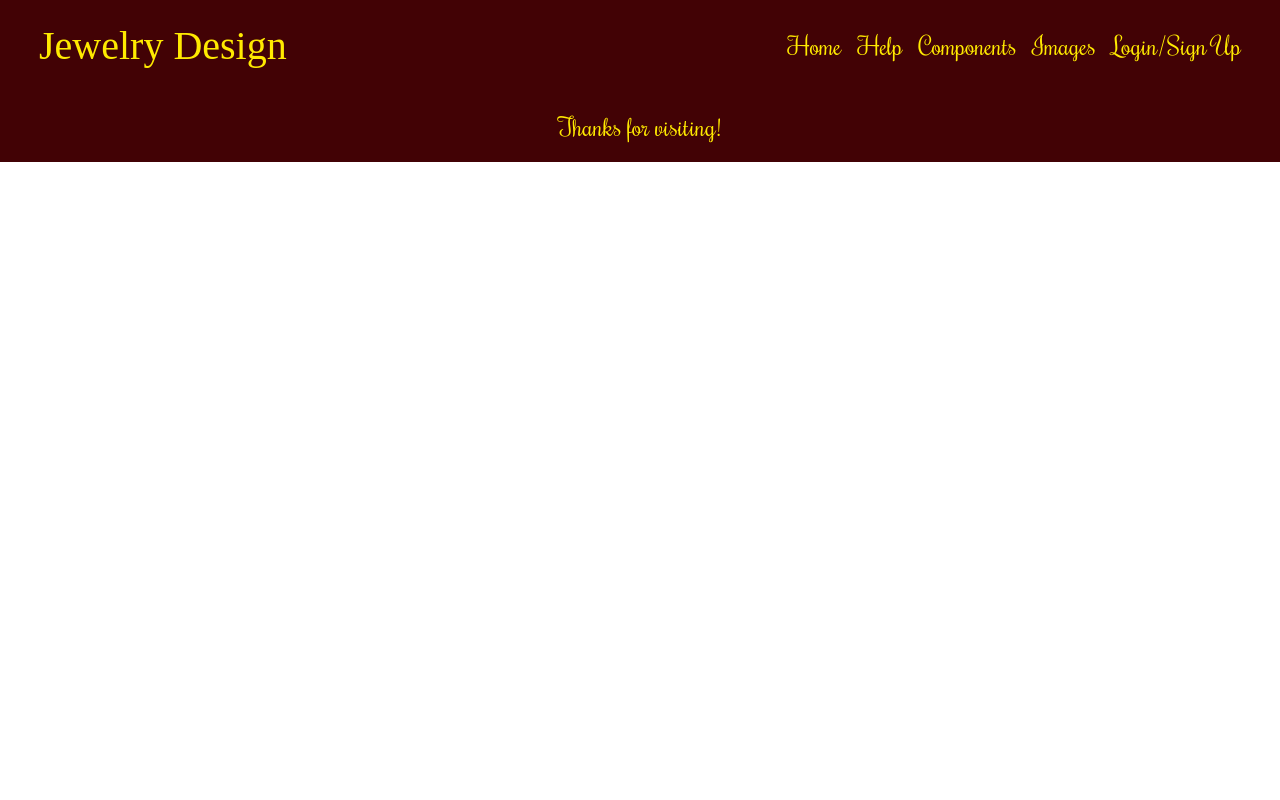
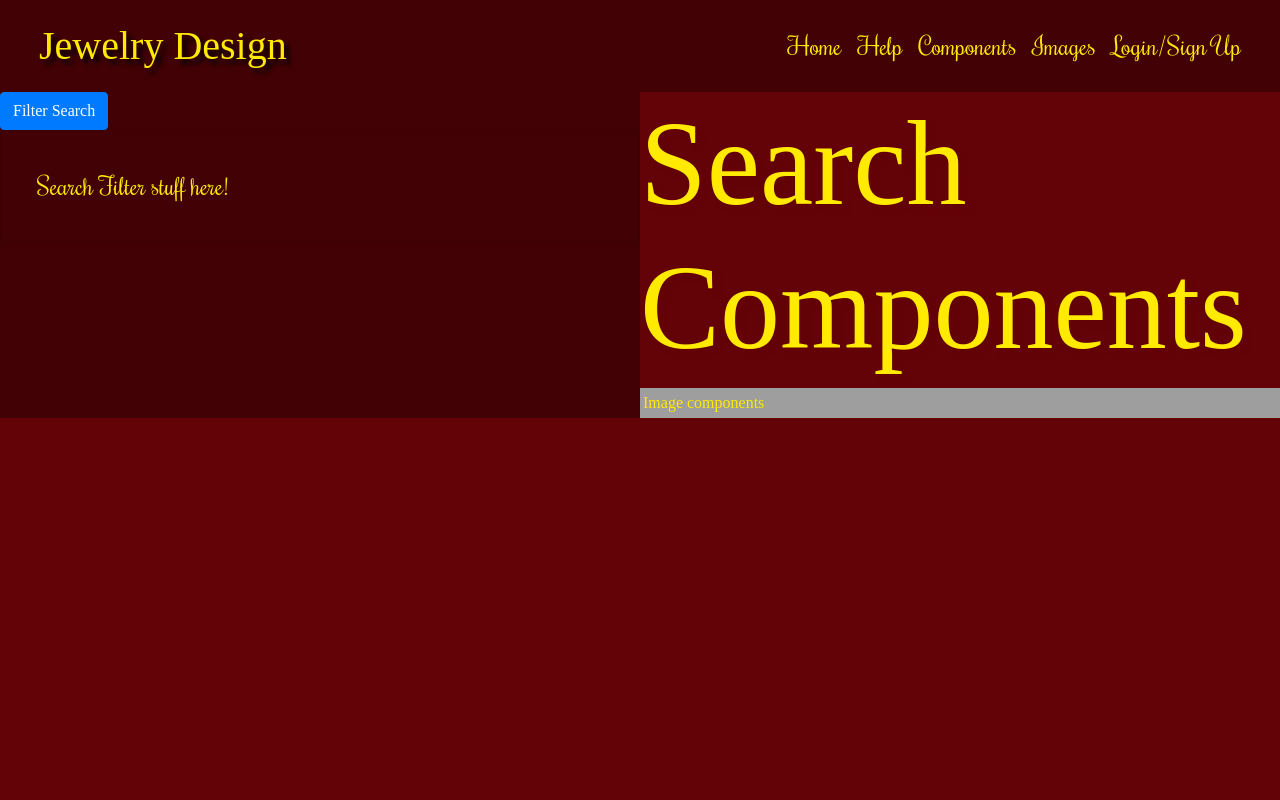
Before and after one commit to MirandaL27/Jewelry-design-app, a React (Create React App) app in the folder client/: page /components in a window 1280 px wide. Shown: the top 800 px of the page. Built offline with nearby package versions, Linux system fonts and the light colour scheme; grey boxes are pictures that could not be loaded; a web font is replaced by a local one.

Commit message:
added more styling and started working on the components page

```diff
--- a/client/src/App.js
+++ b/client/src/App.js
@@ -5,6 +5,7 @@ import { setContext } from '@apollo/client/link/context';
 import Homepage from './pages/Home';
 import Navbar from './components/Navbar';
 import Footer from './components/Footer';
+import Component from './pages/Component';
 const httpLink = createHttpLink({
   uri: '/graphql',
 });
@@ -31,6 +32,7 @@ function App() {
       <Router>
         <Switch>
           <Route exact path='/' component={Homepage} />
+          <Route exact path='/components' component={Component} />
         </Switch>
       </Router>
       <Footer />
--- /dev/null
+++ b/client/src/components/ComponentFilter/index.js
@@ -0,0 +1,11 @@
+import React from "react";
+
+function Footer() {
+    return (
+        <div className = "bg-red gold-font card card-body">
+            <p className = "small p-3 m-0">Search Filter stuff here!</p>
+        </div>
+    );
+}
+
+export default Footer;
--- a/client/src/components/Navbar/index.js
+++ b/client/src/components/Navbar/index.js
@@ -6,7 +6,7 @@ function Navbar(props) {
     return (
         <RNavbar className = "bg-red" expand='lg'>
         <Container fluid>
-          <RNavbar.Brand className = "medium gold-font red-bg-hover transition p-2 rounded" href="/">
+          <RNavbar.Brand className = "medium gold-font red-bg-hover transition p-2 rounded black-text-shadow" href="/">
             Jewelry Design
           </RNavbar.Brand>
           <RNavbar.Toggle aria-controls='navbar' />
@@ -18,7 +18,7 @@ function Navbar(props) {
               <Nav.Link href="/" className = "small gold-font red-bg-hover transition p-2 rounded">
                 Help
               </Nav.Link>
-              <Nav.Link href="/" className = "small gold-font red-bg-hover transition p-2 rounded">
+              <Nav.Link href="/components" className = "small gold-font red-bg-hover transition p-2 rounded">
                 Components
               </Nav.Link>
               <Nav.Link href="/" className = "small gold-font red-bg-hover transition p-2 rounded">
--- a/client/src/index.css
+++ b/client/src/index.css
@@ -7,8 +7,13 @@ body {
 
 h1, h2 {
   font-family: 'Beau Rivage', cursive;
+  text-shadow: 5px 5px 5px rgb(99, 2, 7);
   font-size: 120px;
   font-weight: 400;
+}
+
+.black-text-shadow {
+  text-shadow: 5px 5px 5px rgb(0, 0, 0);
 }
 
 h3 {
@@ -22,7 +27,7 @@ h6 {
   font-family: 'Rochester', cursive;}
 
 .list-style{
-  list-style-type: "\1F538";
+  list-style-image: url('./assets/red_diamond.png');
 }
 
 .medium {
@@ -72,6 +77,9 @@ border-style: solid;
 .bg-red {
   background-color: rgb(66, 2, 5);;
 }
+.red-box-shadow {
+  box-shadow: 0px 0px 50px 0px rgb(99, 2, 7);;
+}
 
 .red-bg-hover:hover{
   background-color: red;
--- /dev/null
+++ b/client/src/pages/Component.js
@@ -0,0 +1,33 @@
+import React from "react";
+import { Container, Col, Row, Button } from 'react-bootstrap';
+import ComponentFilter from '../components/ComponentFilter';
+function Component() {
+    return (
+        <Container className='maroon-background' style={{ height: '100vh' }} fluid>
+            <Row>
+            <Col className = "bg-red" >
+                <Row>
+                    <Button data-toggle="collapse" data-target="#ComponentFilter" aria-expanded="false" aria-controls="ComponentFilter">Filter Search</Button>
+                </Row>
+                <Row>
+                    <ComponentFilter className="collapse" id="ComponentFilter"/>
+                </Row>
+            </Col>
+            <Col>
+                <Row>
+                    <div className="d-flex justify-content-center">
+                        <h2>Search Components</h2>
+                    </div>
+                </Row>
+                <Row className="ornate-border">
+                    {/*images of components go here!*/}
+                    Image components
+                </Row>
+            </Col>
+            </Row>
+
+        </Container>
+    );
+}
+
+export default Component;
--- a/client/src/pages/Home.js
+++ b/client/src/pages/Home.js
@@ -7,7 +7,7 @@ function Homepage() {
         <Container className='bg-image' style={{ height: '100vh' }} fluid>
             <Col className='bg-overlay' style={{ width: '100%', height: '100%' }}>
                 <Row className="d-flex justify-content-center" style={{ width: '100%' }}>
-                    <h2 className="maroon-background pt-2 pb-2 pl-2 pr-5 rounded">Welcome</h2>
+                    <h2 className="pt-2 pb-2 pl-2 pr-5">Welcome</h2>
                 </Row>
                 <Row className="d-flex justify-content-center" style={{ width: '100%' }}>
                     <Row style={{ width: '80%' }}>
```
Also changed, not shown: client/src/assets/red_diamond.png (added).
